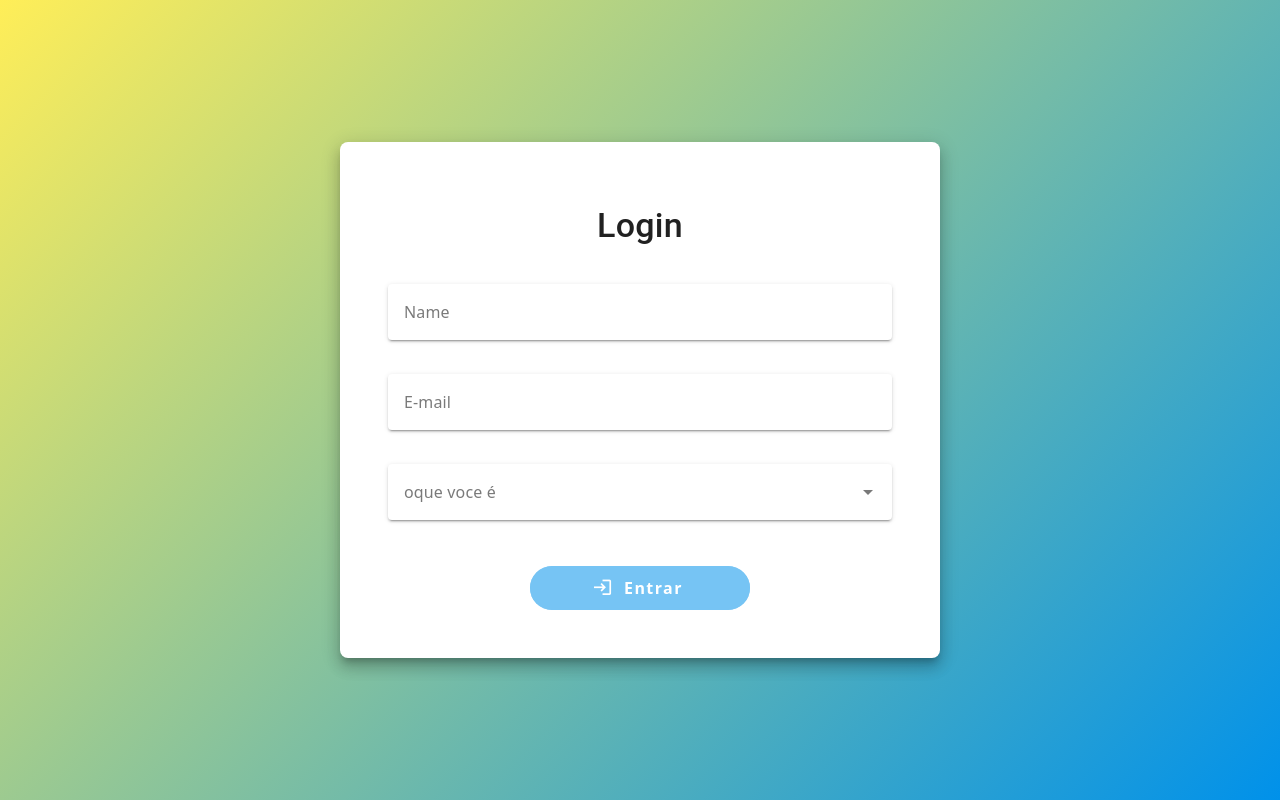
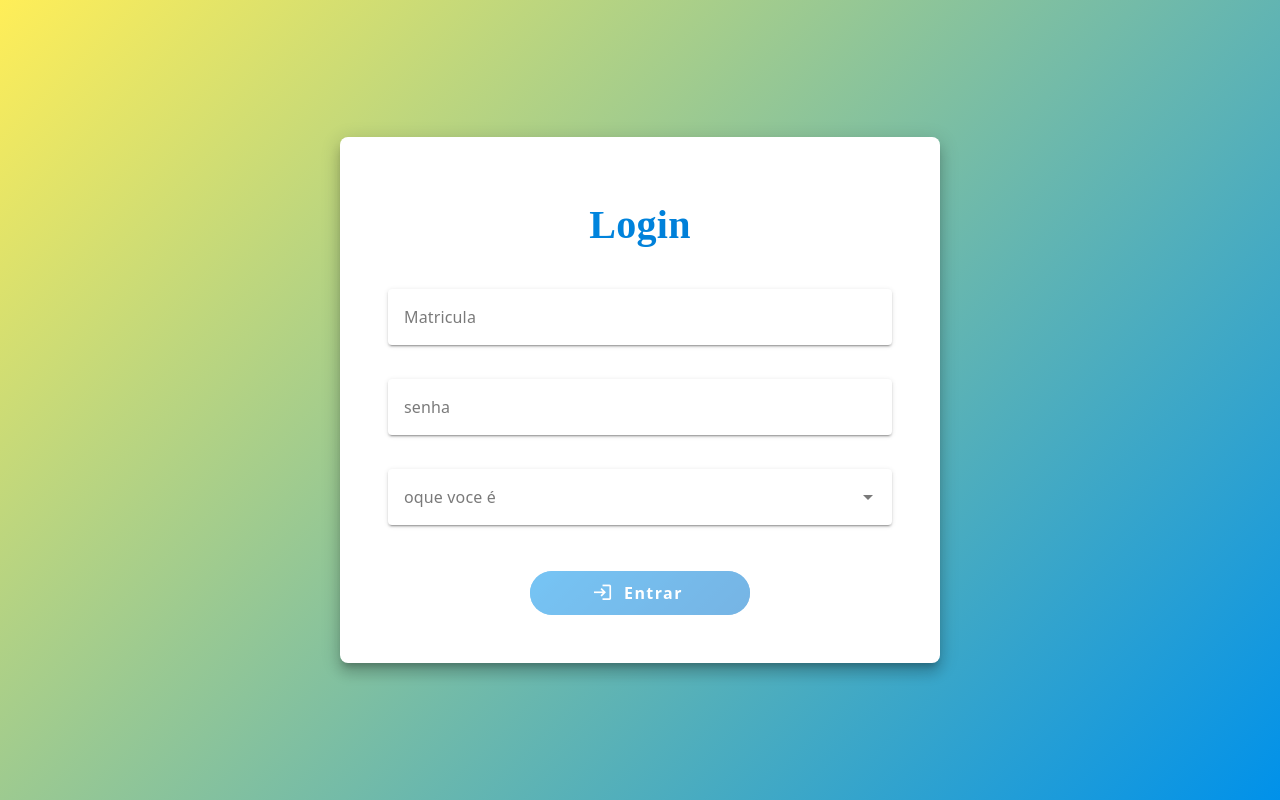
Before and after one commit to Inaciogabriel0/sistema-escolar, a Vue app in the folder frontend/: page /login in a window 1280 px wide. Built offline with nearby package versions, Linux system fonts and the light colour scheme.

Commit message:
ajusta rótulos e validações do formulário de login; adiciona animações e melhorias de estilo

```diff
--- a/frontend/src/components/LoginComponent.vue
+++ b/frontend/src/components/LoginComponent.vue
@@ -1,11 +1,11 @@
 <template>
   <v-container fluid class="d-flex align-center justify-center" style="min-height: 100vh; background: linear-gradient(135deg, #FFEE58 0%, #0091EA 100%);">
-    <v-card class="pa-12" elevation="10" max-width="600" width="100%" rounded="lg">
-      <v-card-title class="text-h4 text-center mb-6">Login</v-card-title>
+    <v-card class="pa-12 login-card-animate" elevation="10" max-width="600" width="100%" rounded="lg">
+      <v-card-title class="text-h4 text-center mb-6 login-title">Login</v-card-title>
       <v-form v-model="isValid" >
         <v-text-field
           v-model="form.name"
-          label="Name"
+          label="Matricula"
           :counter="10"
           :rules="nameRules"
           variant="solo"
@@ -14,7 +14,7 @@
         />
         <v-text-field
           v-model="form.email"
-          label="E-mail"
+          label="senha"
           :rules="emailRules"
           variant="solo"
           class="mb-3"
@@ -69,18 +69,19 @@ const form = ref({
 const items = ['aluno', 'professor', 'administrador']
 
 const nameRules = [
-  (v: string) => !!v || 'Nome é obrigatório',
+  (v: string) => !!v || 'Matricula é obrigatória',
   (v: string) => v.length <= 10 || 'Máximo de 10 caracteres',
 ]
 
 const emailRules = [
-  (v: string) => !!v || 'E-mail é obrigatório',
+  (v: string) => !!v || 'Senha é obrigatória',
   (v: string) => /.+@.+\..+/.test(v) || 'E-mail inválido',
 ]
 
 const selectRules = [
   (v: string | null) => !!v || 'Selecione um item',
 ]
+
 
 
 function submit() {
@@ -90,13 +91,110 @@ function submit() {
 
 const loading = ref(false)
 
-
-
 </script>
 
 <style scoped>
-.v-btn:hover {
-  filter: brightness(1.1); /* Dá um brilho extra ao passar o mouse */
-  transition: 0.3s;
+
+@keyframes slideInUp {
+  from {
+    opacity: 0;
+    transform: translateY(30px);
+  }
+  to {
+    opacity: 1;
+    transform: translateY(0);
+  }
 }
+
+@keyframes fadeIn {
+  from {
+    opacity: 0;
+  }
+  to {
+    opacity: 1;
+  }
+}
+
+@keyframes buttonPulse {
+  0%, 100% {
+    box-shadow: 0 0 0 0 rgba(0, 145, 234, 0.7);
+  }
+  50% {
+    box-shadow: 0 0 0 10px rgba(0, 145, 234, 0);
+  }
+}
+
+@keyframes buttonGlow {
+  0%, 100% {
+    filter: drop-shadow(0 0 5px rgba(0, 145, 234, 0.5));
+  }
+  50% {
+    filter: drop-shadow(0 0 15px rgba(0, 145, 234, 0.8));
+  }
+}
+
+@keyframes iconSpin {
+  0% {
+    transform: translateX(0);
+  }
+  50% {
+    transform: translateX(-5px);
+  }
+  100% {
+    transform: translateX(0);
+  }
+}
+
+.login-card-animate {
+  animation: slideInUp 1s ease-out forwards;
+}
+
+.v-container {
+  animation: fadeIn 0.8s ease-out;
+}
+
+.login-btn {
+  position: relative;
+  transition: all 0.3s cubic-bezier(0.34, 1.56, 0.64, 1);
+  background: linear-gradient(135deg, #0091EA 0%, #0073cc 100%);
+}
+
+.login-btn:hover:not(:disabled) {
+  filter: brightness(1.15) drop-shadow(0 8px 20px rgba(0, 145, 234, 0.4));
+  transform: translateY(-3px);
+  animation: buttonGlow 1.5s ease-in-out infinite;
+}
+
+.login-btn:active:not(:disabled) {
+  transform: translateY(-1px);
+}
+
+.login-icon {
+  animation: iconSpin 1s ease-in-out infinite;
+}
+
+.login-btn:hover:not(:disabled) .login-icon {
+  animation: iconSpin 0.6s ease-in-out infinite;
+}
+
+@import url('https://fonts.googleapis.com/css2?family=Playfair+Display:wght@700&family=Poppins:wght@600&display=swap');
+
+.login-title {
+  font-family: 'Playfair Display', serif;
+  font-weight: 700;
+  font-size: 2.5rem !important;
+  background: linear-gradient(135deg, #0091EA 0%, #0073cc 100%);
+  -webkit-background-clip: text;
+  -webkit-text-fill-color: transparent;
+  background-clip: text;
+  letter-spacing: 2px;
+  text-transform: uppercase;
+  transition: all 0.3s ease;
+}
+
+.login-title:hover {
+  filter: drop-shadow(0 5px 15px rgba(0, 145, 234, 0.3));
+  transform: scale(1.05);
+}
+
 </style>
```
